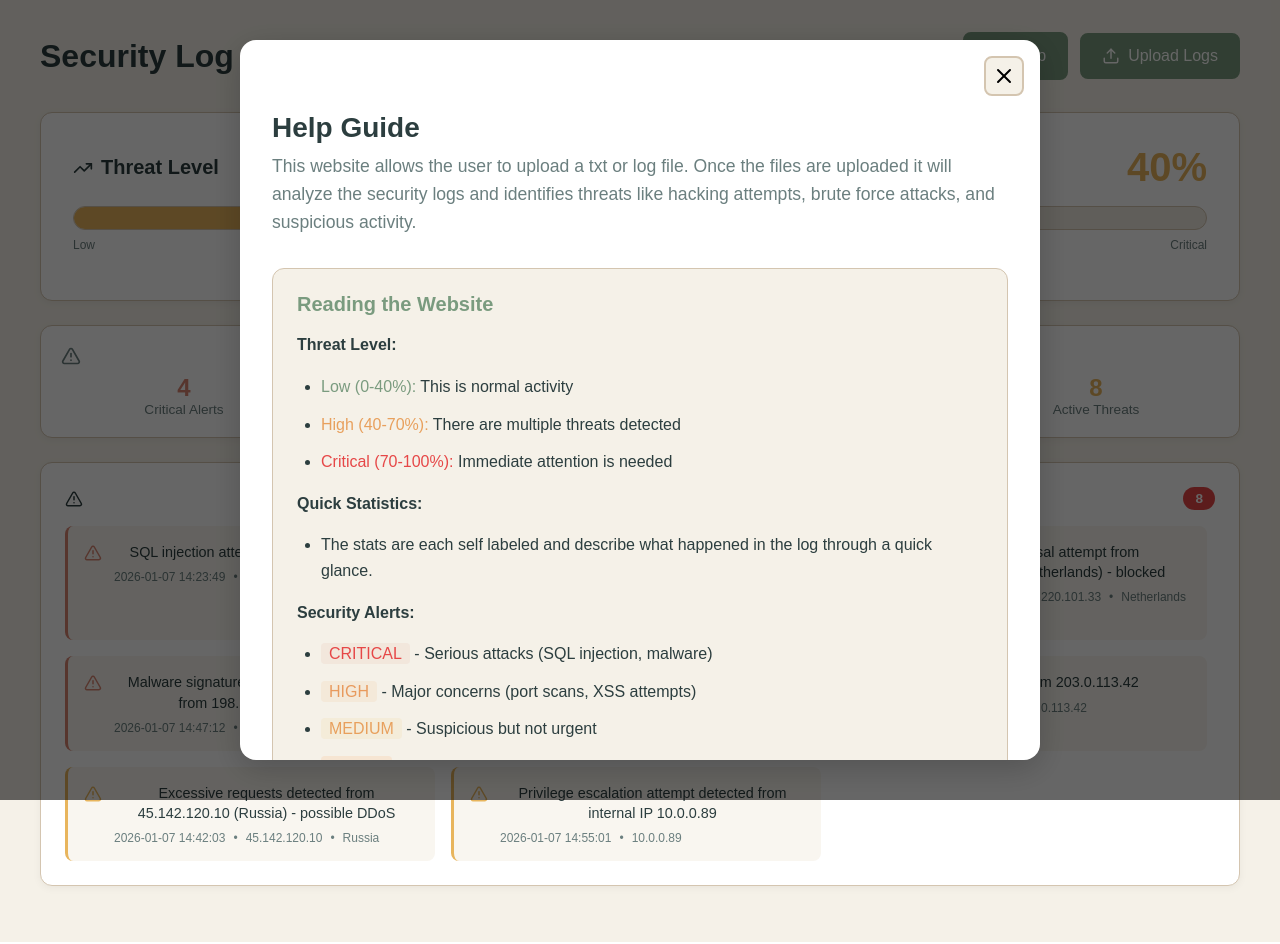
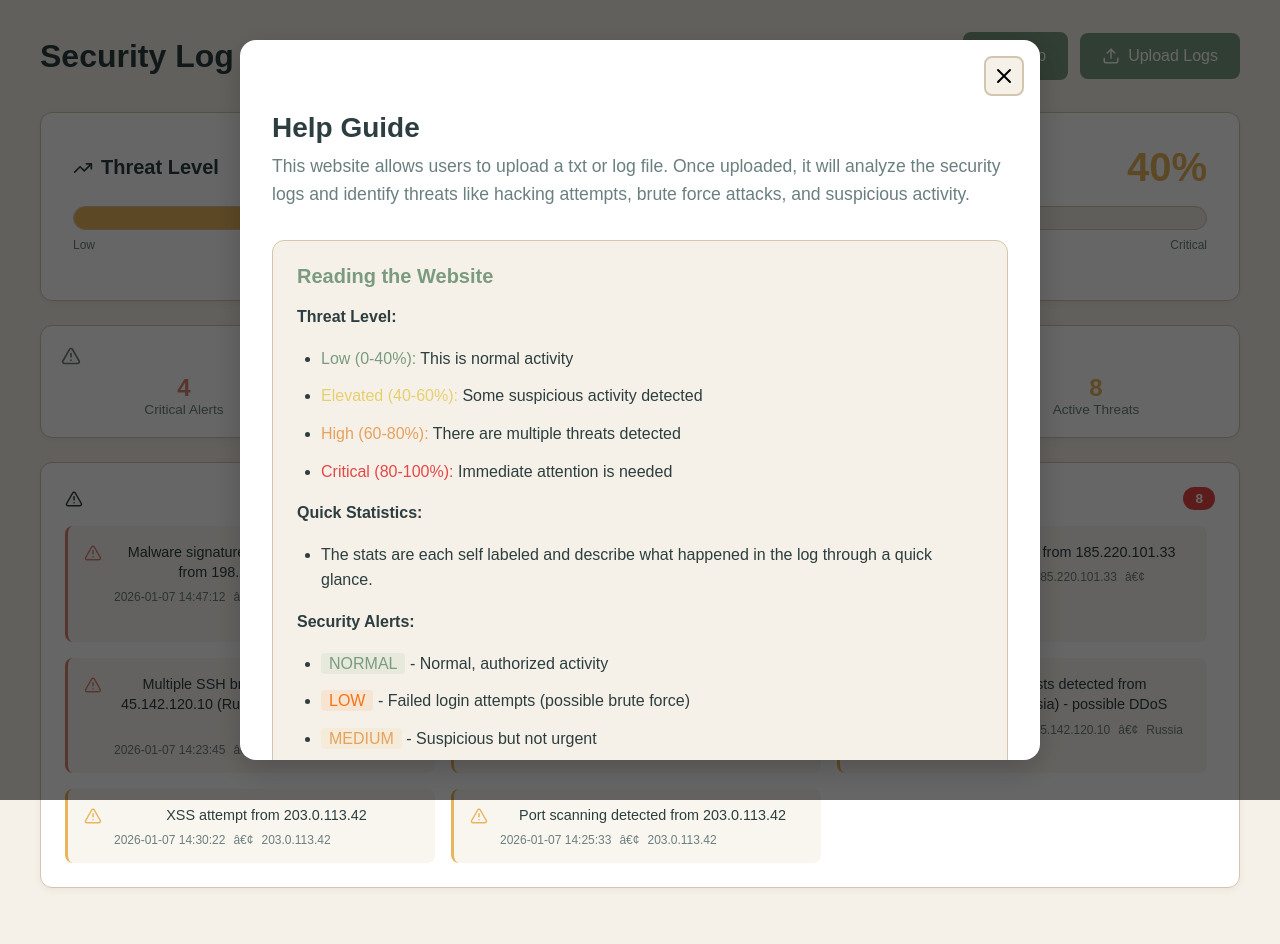
Before and after one commit to avar777/Security-Log-Analyzer, a React (Create React App) app: page / in a window 1280 px wide. Both pictures are taken after a click on the button "Help". Built offline with nearby package versions, Linux system fonts and the light colour scheme.

Commit message:
Fixed tutorial grammer and fixed alert sorting

```diff
--- a/src/components/AlertPanel.jsx
+++ b/src/components/AlertPanel.jsx
@@ -22,10 +22,38 @@ const AlertPanel = ({ alerts }) => {
     }
   };
 
+  // Sort alerts by severity first, then by time (most recent first)
+  const sortAlerts = (alertsToSort) => {
+    const severityOrder = {
+      critical: 0,
+      high: 1,
+      medium: 2,
+      low: 3,
+      failed: 3,
+      success: 4
+    };
+
+    return [...alertsToSort].sort((a, b) => {
+      const severityA = severityOrder[a.severity?.toLowerCase()] ?? 5;
+      const severityB = severityOrder[b.severity?.toLowerCase()] ?? 5;
+
+      if (severityA !== severityB) {
+        return severityA - severityB;
+      }
+
+      // If same severity, sort by time (most recent first)
+      const timeA = new Date(a.timestamp).getTime();
+      const timeB = new Date(b.timestamp).getTime();
+      return timeB - timeA;
+    });
+  };
+
   // The panel won't show if there are no alerts
   if (!alerts || alerts.length === 0) {
     return null;
   }
+
+  const sortedAlerts = sortAlerts(alerts);
 
   return (
     <div className="alert-panel-container">
@@ -40,7 +68,7 @@ const AlertPanel = ({ alerts }) => {
       {/* Shows all alerts and is scrollable */}
       <div className="alert-panel-scroll">
         <div className="alert-panel-grid">
-          {alerts.map((alert, idx) => (
+          {sortedAlerts.map((alert, idx) => (
             <div
               key={idx}
               className="alert-item"
@@ -56,11 +84,11 @@ const AlertPanel = ({ alerts }) => {
                   <div className="alert-message">{alert.message}</div>
                   <div className="alert-meta">
                     <span>{alert.timestamp}</span>
-                    <span>•</span>
+                    <span>â€¢</span>
                     <span>{alert.ip}</span>
                     {alert.country && alert.country !== 'Unknown' && (
                       <>
-                        <span>•</span>
+                        <span>â€¢</span>
                         <span>{alert.country}</span>
                       </>
                     )}
--- a/src/components/ThreatMeter.jsx
+++ b/src/components/ThreatMeter.jsx
@@ -11,14 +11,14 @@ import { TrendingUp } from 'lucide-react';
 const ThreatMeter = ({ threatLevel }) => {
   // Figure out what color the bar will be
   const getThreatColor = () => {
-    if (threatLevel < 30) return '#7a9b7f'; // green - all good
+    if (threatLevel < 40) return '#7a9b7f'; // green - all good
     if (threatLevel < 60) return '#e8b55d'; // yellow - keep an eye out
     if (threatLevel < 80) return '#e89a5d'; // orange - not great
     return '#d98572'; // red - bad
   };
 
   const getThreatLabel = () => {
-    if (threatLevel < 30) return 'Low';
+    if (threatLevel < 40) return 'Low';
     if (threatLevel < 60) return 'Elevated';
     if (threatLevel < 80) return 'High';
     return 'Critical';
--- a/src/components/Tutorial.jsx
+++ b/src/components/Tutorial.jsx
@@ -37,8 +37,8 @@ const HelpTutorial = () => {
             <div className="tutorial-content">
               <h2>Help Guide</h2>
               <p className="tutorial-intro">
-                This website allows the user to upload a txt or log file. Once the files are uploaded it will analyze
-                the security logs and identifies threats like hacking attempts,
+                This website allows users to upload a txt or log file. Once uploaded, it will analyze
+                the security logs and identify threats like hacking attempts,
                 brute force attacks, and suspicious activity.
               </p>
 
@@ -51,8 +51,9 @@ const HelpTutorial = () => {
                 <p><strong>Threat Level:</strong></p>
                 <ul>
                   <li><span className="status-low">Low (0-40%):</span> This is normal activity</li>
-                  <li><span className="status-high">High (40-70%):</span> There are multiple threats detected</li>
-                  <li><span className="status-critical">Critical (70-100%):</span> Immediate attention is needed</li>
+                  <li><span className="status-elevated">Elevated (40-60%):</span> Some suspicious activity detected</li>
+                  <li><span className="status-high">High (60-80%):</span> There are multiple threats detected</li>
+                  <li><span className="status-critical">Critical (80-100%):</span> Immediate attention is needed</li>
                 </ul>
 
                 <p><strong>Quick Statistics:</strong></p>
@@ -64,26 +65,25 @@ const HelpTutorial = () => {
 
                 <p><strong>Security Alerts:</strong></p>
                 <ul>
+                  <li><span className="severity-success">NORMAL</span> - Normal, authorized activity</li>
+                  <li><span className="severity-failed">LOW</span> - Failed login attempts (possible brute force)</li>
+                  <li><span className="severity-medium">MEDIUM</span> - Suspicious but not urgent</li>
+                  <li><span className="severity-high">HIGH</span> - Major concerns (port scans, XSS attempts)</li>
                   <li><span className="severity-critical">CRITICAL</span> - Serious attacks (SQL injection, malware)</li>
-                  <li><span className="severity-high">HIGH</span> - Major concerns (port scans, XSS attempts)</li>
-                  <li><span className="severity-medium">MEDIUM</span> - Suspicious but not urgent</li>
-                  <li><span className="severity-failed">FAILED</span> - Failed login attempts (possible brute force)</li>
-                  <li><span className="severity-success">SUCCESS</span> - Normal, authorized activity</li>
                 </ul>
               </div>
 
               {/* What to look for */}
               <div className="tutorial-section">
                 <div className="tutorial-section-header">
-                  <Shield size={20} />
                   <h3>What to Look For</h3>
                 </div>
-                <p>Pay attention to these red flags:</p>
+                <p><strong>Red flags:</strong></p>
                 <ul>
                   <li>Threat level above 60%</li>
                   <li>Multiple failed logins from the same IP address</li>
                   <li>Critical or High severity alerts</li>
-                  <li>Lots of requests from unfamiliar countries</li>
+                  <li>Many requests from unfamiliar countries</li>
                 </ul>
 
                 <p><strong>Common Attack Types:</strong></p>
```
